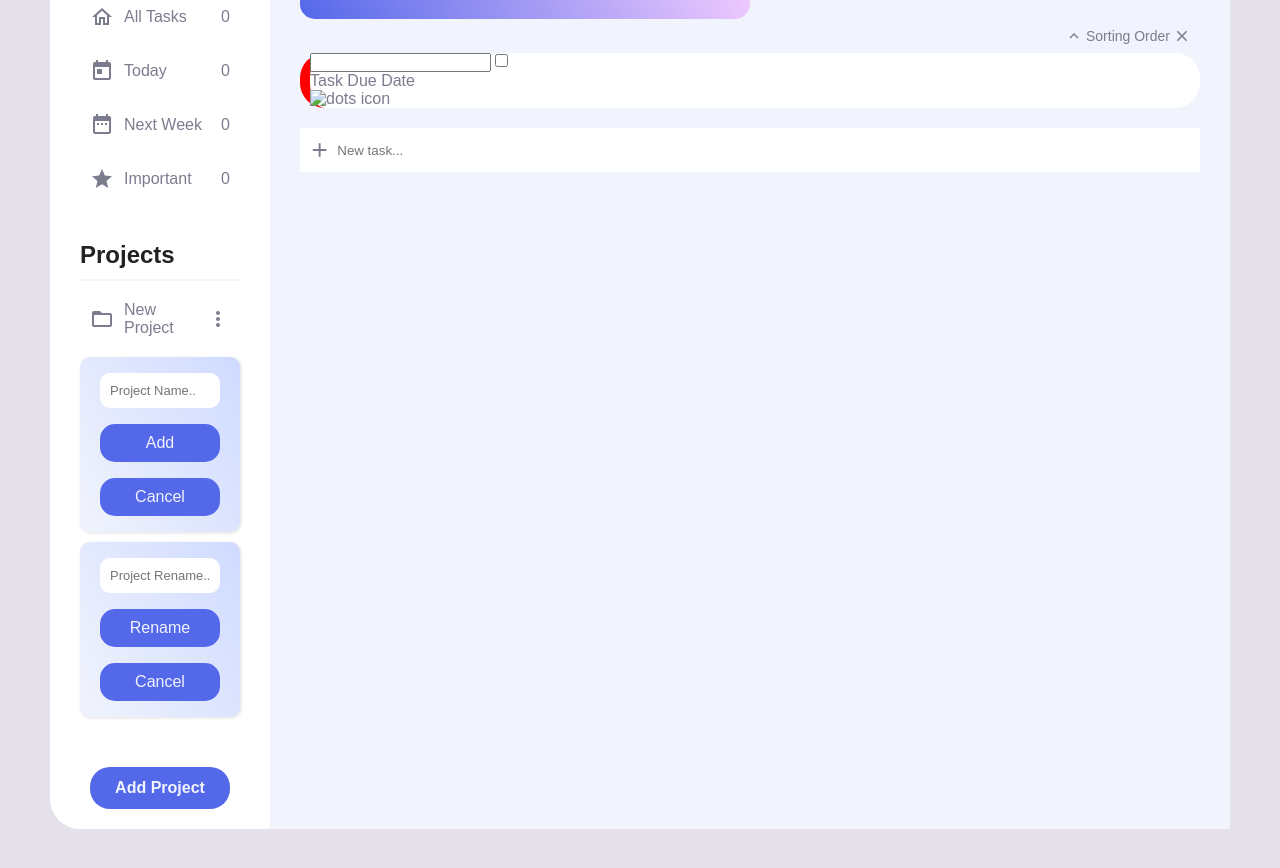
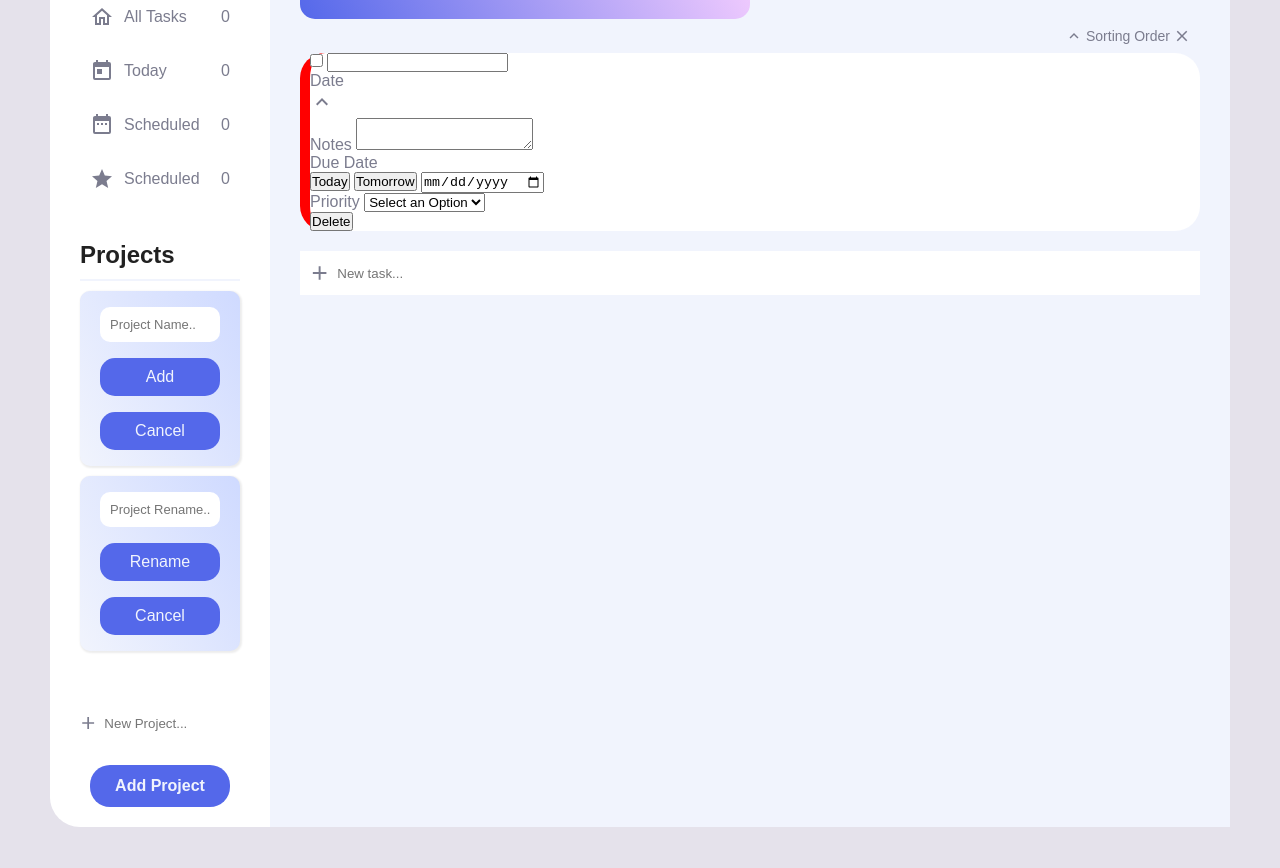
Before and after one commit to anmaras/todo-list, a website built with webpack: page src/admin.html in a window 1280 px wide. Shown: the part 212-1080 px from the top of the page. Built offline with nearby package versions, Linux system fonts and the light colour scheme.

Commit message:
delete right section

```diff
--- a/src/admin.html
+++ b/src/admin.html
@@ -48,7 +48,7 @@
               <p>Today</p>
               <p>0</p>
             </div>
-            <div class="left-section__home-container__week">
+            <div class="left-section__home-container__tomorrow">
               <svg
                 xmlns="http://www.w3.org/2000/svg"
                 xmlns:xlink="http://www.w3.org/1999/xlink"
@@ -61,10 +61,10 @@
                   d="M9,10H7V12H9V10M13,10H11V12H13V10M17,10H15V12H17V10M19,3H18V1H16V3H8V1H6V3H5C3.89,3 3,3.9 3,5V19A2,2 0 0,0 5,21H19A2,2 0 0,0 21,19V5A2,2 0 0,0 19,3M19,19H5V8H19V19Z"
                 />
               </svg>
-              <p>Next Week</p>
+              <p>Scheduled</p>
               <p>0</p>
             </div>
-            <div class="left-section__home-container__important">
+            <div class="left-section__home-container__scheduled">
               <svg
                 xmlns="http://www.w3.org/2000/svg"
                 xmlns:xlink="http://www.w3.org/1999/xlink"
@@ -77,7 +77,7 @@
                   d="M12,17.27L18.18,21L16.54,13.97L22,9.24L14.81,8.62L12,2L9.19,8.62L2,9.24L7.45,13.97L5.82,21L12,17.27Z"
                 />
               </svg>
-              <p>Important</p>
+              <p>Scheduled</p>
               <p>0</p>
             </div>
           </div>
@@ -87,7 +87,7 @@
             <h2>Projects</h2>
             <div class="left-section__projects__container">
               <ul>
-                <li>
+                <!--  <li>
                   <svg
                     xmlns="http://www.w3.org/2000/svg"
                     xmlns:xlink="http://www.w3.org/1999/xlink"
@@ -117,7 +117,7 @@
                       d="M12,16A2,2 0 0,1 14,18A2,2 0 0,1 12,20A2,2 0 0,1 10,18A2,2 0 0,1 12,16M12,10A2,2 0 0,1 14,12A2,2 0 0,1 12,14A2,2 0 0,1 10,12A2,2 0 0,1 12,10M12,4A2,2 0 0,1 14,6A2,2 0 0,1 12,8A2,2 0 0,1 10,6A2,2 0 0,1 12,4Z"
                     />
                   </svg>
-                </li>
+                </li> -->
                 <div class="project-creation__container">
                   <label for="rename-action"></label>
                   <input
@@ -140,6 +140,24 @@
                 </div>
               </ul>
             </div>
+          </div>
+          <div class="main__task-list__add-task_container">
+            <svg
+              xmlns="http://www.w3.org/2000/svg"
+              xmlns:xlink="http://www.w3.org/1999/xlink"
+              version="1.1"
+              width="24"
+              height="24"
+              viewBox="0 0 24 24"
+            >
+              <path d="M19,13H13V19H11V13H5V11H11V5H13V11H19V13Z" />
+            </svg>
+            <label for="main__task-list__add-task"></label>
+            <input
+              type="text"
+              id="main__task-list__add-task"
+              placeholder="New Project..."
+            />
           </div>
           <button class="left-section__projects__add-btn">
             <span>Add Project</span>
@@ -236,27 +254,74 @@
           <div class="main__task-list__container">
             <ul class="main__task-list__list">
               <li class="main__task-list__list-item">
-                <!-- Title -->
-                <label for="main__task-list__list-item__title"></label>
-                <input type="text" id="main__task-list__list-item__title" />
-                <!-- CheckBox -->
+                <!-- Header -->
+                <div class="main__task-list__list-item__title-container">
+                  <div>
                     <label for="main__task-list__list-item__checkbox"></label>
                     <input
                       type="checkbox"
                       id="main__task-list__list-item__checkbox"
                     />
-                <!-- Description -->
-                <!--  <p class="main__task-list__list-item__description">
-                  Task Description
-                </p> -->
-                <!-- Due Date -->
-                <p class="main__task-list__list-item__date">Task Due Date</p>
-                <img
-                  src="/src/icons/dots-vertical.svg"
-                  alt="dots icon"
-                  class="main__task-list__list-item__edit"
+                    <label for="main__task-list__list-item__title"></label>
+                    <input type="text" id="main__task-list__list-item__title" />
+                  </div>
+
+                  <div>
+                    <p for="main__task-list__list-item__date-reference">Date</p>
+                    <svg
+                      xmlns="http://www.w3.org/2000/svg"
+                      xmlns:xlink="http://www.w3.org/1999/xlink"
+                      version="1.1"
+                      width="24"
+                      height="24"
+                      viewBox="0 0 24 24"
+                    >
+                      <path
+                        d="M7.41,15.41L12,10.83L16.59,15.41L18,14L12,8L6,14L7.41,15.41Z"
                       />
-                <div class="main__task-list__list-item__priority"></div>
+                    </svg>
+                  </div>
+                </div>
+                <!-- Notes -->
+                <div class="main__task-list__list-item__notes-container">
+                  <label for="main__task-list__list-item__textarea"
+                    >Notes</label
+                  >
+                  <textarea
+                    id="main__task-list__list-item__textarea"
+                  ></textarea>
+                </div>
+                <!-- Date -->
+                <div class="main__task-list__list-item__date-container">
+                  <p class="main__task-list__list-item__date-title">Due Date</p>
+                  <div>
+                    <button id="today-btn">Today</button>
+                    <button id="tomorrow-btn">Tomorrow</button>
+                    <label for="main__task-list__list-item__date"></label>
+                    <input type="date" id="main__task-list__list-item__date" />
+                  </div>
+                </div>
+                <!-- Priority -->
+                <div class="main__task-list__list-item__priority-container">
+                  <label for="main__task-list__list-item__priority"
+                    >Priority</label
+                  >
+                  <select
+                    name="select-priority"
+                    id="main__task-list__list-item__priority"
+                  >
+                    <option value="none" selected="selected" disabled>
+                      Select an Option
+                    </option>
+                    <option value="low">Low</option>
+                    <option value="medium">Medium</option>
+                    <option value="high">High</option>
+                  </select>
+                </div>
+                <!-- Delete Btn -->
+                <button class="main__task-list__list-item__delete-task__btn">
+                  Delete
+                </button>
               </li>
             </ul>
             <div class="main__task-list__add-task_container">
@@ -278,38 +343,7 @@
               />
             </div>
           </div>
-
-          <!--  <button class="projects-btn__add-project main-section">
-            Add Todo
-          </button> -->
         </section>
-
-        <!-- Right Section -->
-        <!--  <section id="right-section">
-          <div class="properties__container">
-            <h2>Edit</h2>
-            <label for="edit-title"></label>
-            <input type="text" id="edit-title" placeholder="Title" />
-            <label for="edit-description"></label>
-            <input
-              type="text"
-              id="edit-description"
-              placeholder="Description"
-            />
-            <label for="edit-priority"></label>
-            <select name="priority" id="edit-priority">
-              <option selected="selected" selected disabled hidden>
-                Priority
-              </option>
-              <option value="normal">Normal</option>
-              <option value="medium">Medium</option>
-              <option value="high">High</option>
-            </select>
-
-            <label for="edit-date"></label>
-            <input type="date" id="edit-date" />
-          </div>
-        </section> -->
       </main>
       <!-- Footer  -->
       <!-- <footer class="footer-container">
```
Lines whose indentation alone changed are shown as unchanged.
